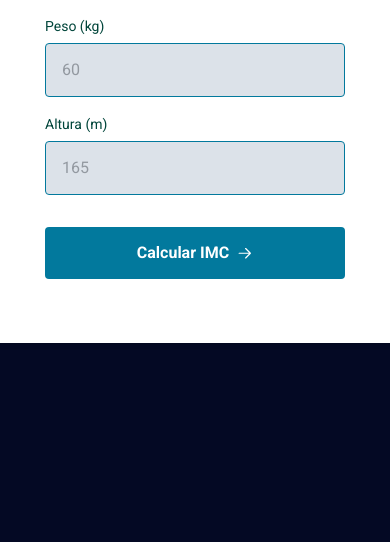
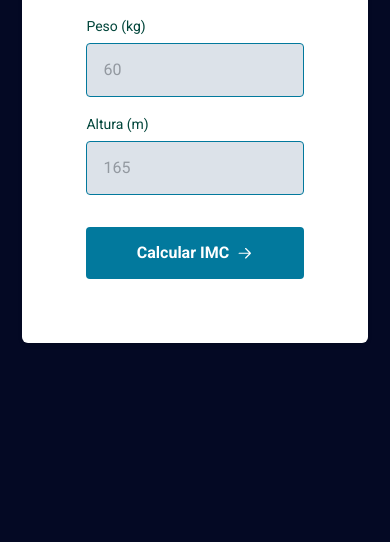
Before and after one commit to xandguima/imc, a plain HTML site: page index.html in a window 390 px wide. Shown: the part 302-844 px from the top of the page. Drawn offline with Linux system fonts and the light colour scheme.

Commit message:
Responsiveness

```diff
--- a/style.css
+++ b/style.css
@@ -15,7 +15,7 @@ body{
   display: grid;
   place-content: center;
   height: 100vh;
-  padding:0 1.6rem;
+  padding:0 2rem;
 }
 main{
   background: #fff;
@@ -45,9 +45,7 @@ main{
   line-height: 1.8rem;
   margin-bottom: 0.8rem;
 }
-form{
-  width: 30rem;
-}
+
 .input-wrapper input{
   width:100%;
   border-radius: .4rem;
@@ -103,3 +101,8 @@ form{
   background: #035c78;
 
 }
+@media (min-width: 467px){
+  form{
+    width:30rem;
+  }
+}
```
